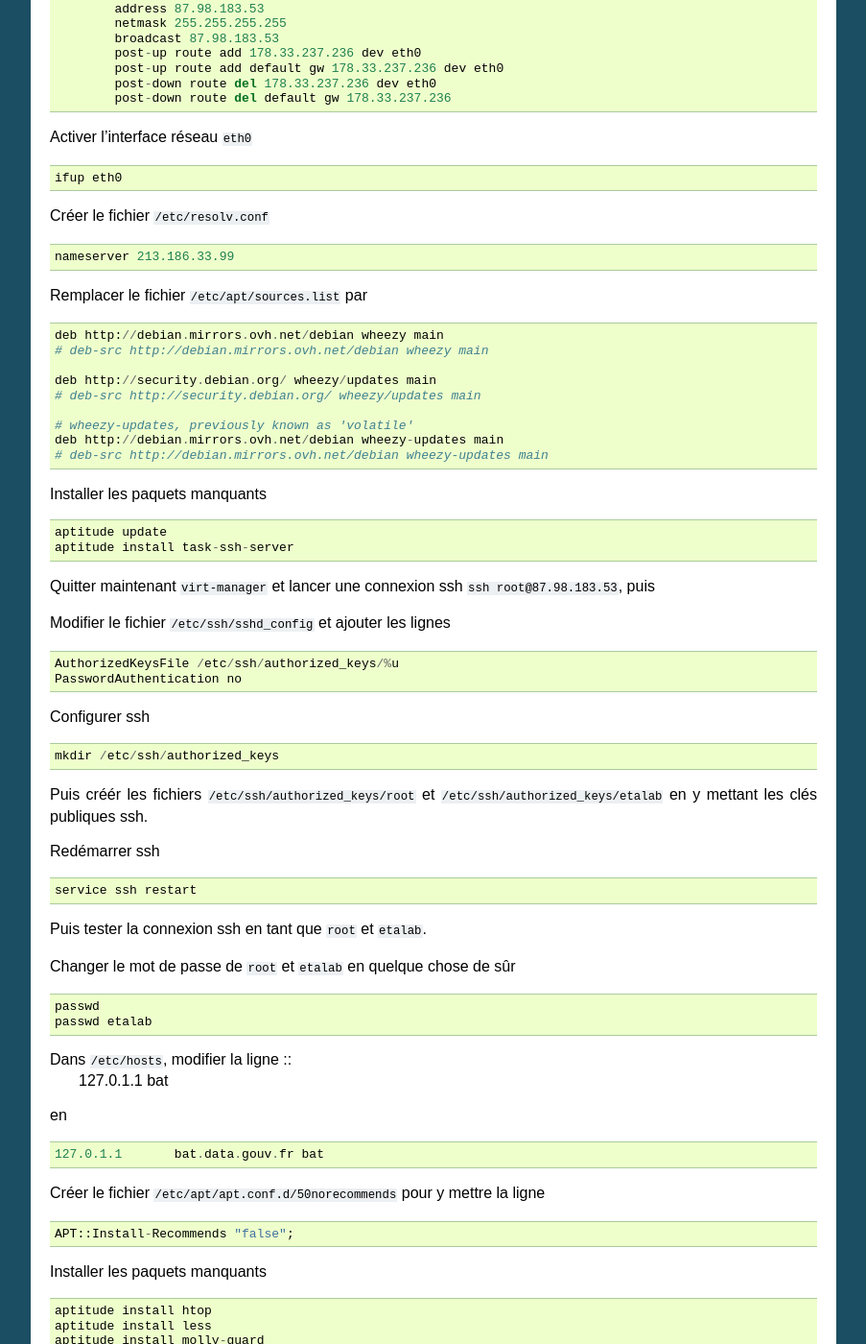
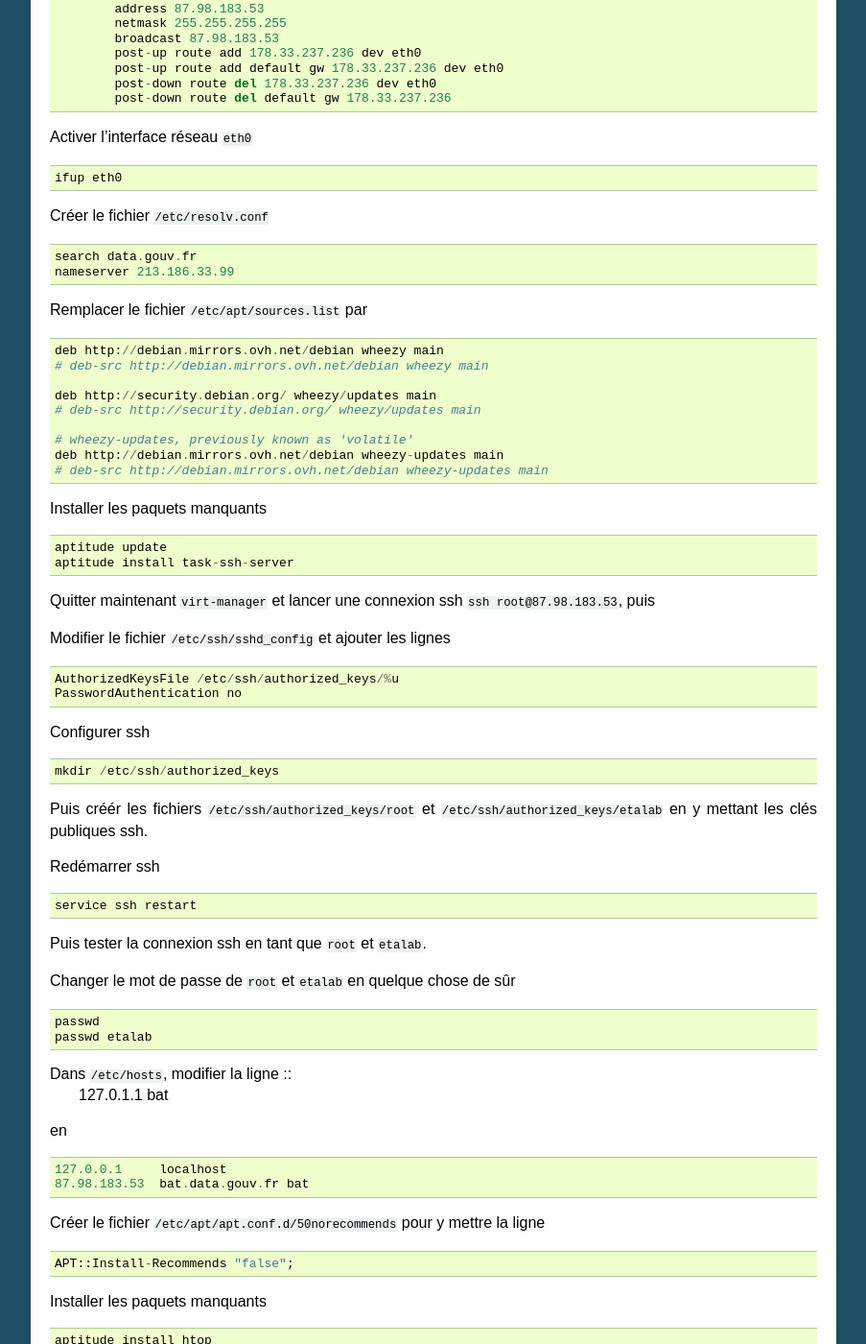
Before and after one commit to etalab/etalab-support, a Sphinx documentation site: the page built from doc/installation-serveur-virtuel-bat.rst, in a window 1280 px wide and 1400 px high, scrolled down 1352 px. Shown: the whole window at 96% size, without its empty margins (198-1101 px from the left). Built offline with Sphinx 7.4.7, drawn with Linux system fonts in a browser that asks for light colours.

Commit message:
Correct network configuration of ant, bat & cat.

```diff
--- a/doc/installation-serveur-virtuel-ant.rst
+++ b/doc/installation-serveur-virtuel-ant.rst
@@ -139,7 +139,8 @@ Dans ``/etc/hosts``, modifier la ligne ::
 
 en ::
 
-  127.0.1.1       ant.data.gouv.fr ant
+  127.0.0.1       localhost
+  87.98.177.42    ant.data.gouv.fr ant
 
 Créer le fichier ``/etc/apt/apt.conf.d/50norecommends`` pour y mettre la ligne ::
 
--- a/doc/installation-serveur-virtuel-bat.rst
+++ b/doc/installation-serveur-virtuel-bat.rst
@@ -91,6 +91,7 @@ Activer l'interface réseau ``eth0`` ::
 
 Créer le fichier ``/etc/resolv.conf`` ::
 
+  search data.gouv.fr
   nameserver 213.186.33.99
 
 Remplacer le fichier ``/etc/apt/sources.list`` par ::
@@ -139,7 +140,8 @@ Dans ``/etc/hosts``, modifier la ligne ::
 
 en ::
 
-  127.0.1.1       bat.data.gouv.fr bat
+  127.0.0.1	localhost
+  87.98.183.53	bat.data.gouv.fr bat
 
 Créer le fichier ``/etc/apt/apt.conf.d/50norecommends`` pour y mettre la ligne ::
 
--- a/doc/installation-serveur-virtuel-cat.rst
+++ b/doc/installation-serveur-virtuel-cat.rst
@@ -91,6 +91,7 @@ Activer l'interface réseau ``eth0`` ::
 
 Créer le fichier ``/etc/resolv.conf`` ::
 
+  search data.gouv.fr
   nameserver 213.186.33.99
 
 Remplacer le fichier ``/etc/apt/sources.list`` par ::
@@ -139,7 +140,8 @@ Dans ``/etc/hosts``, modifier la ligne ::
 
 en ::
 
-  127.0.1.1       cat.data.gouv.fr cat
+  127.0.0.1       localhost
+  87.98.165.65    cat.data.gouv.fr cat
 
 Créer le fichier ``/etc/apt/apt.conf.d/50norecommends`` pour y mettre la ligne ::
 
```
